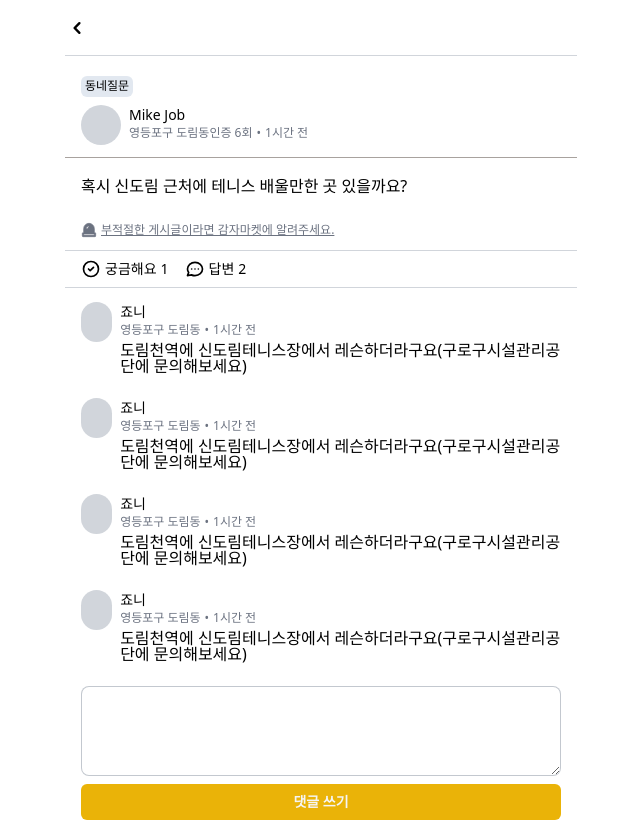
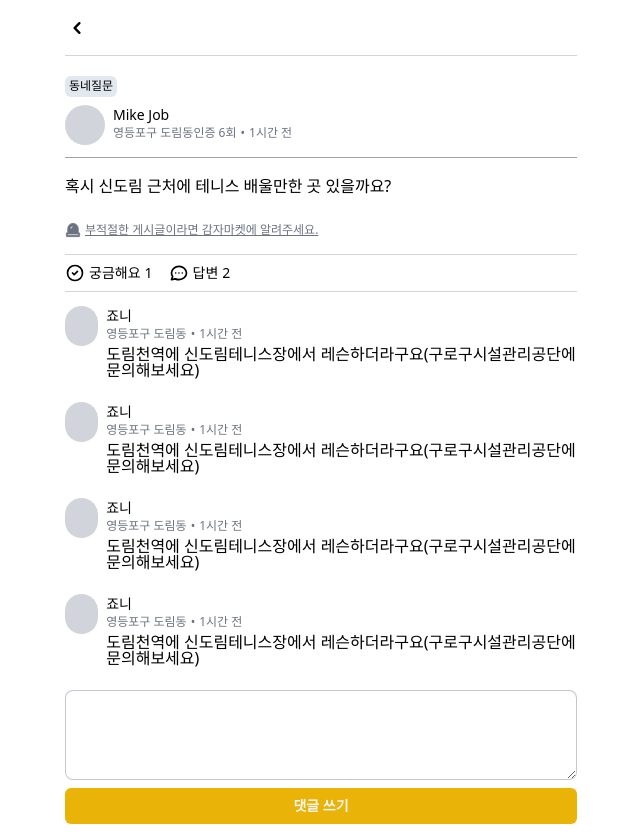
Before and after one commit to rnrudxo2872/market-c, a Next.js app: page /community/0 in a window 1280 px wide. Shown: the whole page, without its empty margins (319-959 px from the left). Built offline with nearby package versions, Linux system fonts and the light colour scheme.

Commit message:
communtiy - post stat 컴포넌트 추가(좋아요, 답변개수 등 표시 컴포넌트)

```diff
--- a/components/communityPost/index.tsx
+++ b/components/communityPost/index.tsx
@@ -1,6 +1,7 @@
 import Link from "next/link";
 import { memo } from "react";
 import { ICommunityPostProps } from "./interfaces";
+import PostStat from "./postStat";
 
 export default memo(function CommunityPost({
   id,
@@ -41,43 +42,8 @@ export default memo(function CommunityPost({
           </div>
         </div>
       </section>
-      <section className="flex gap-4 items-center px-4">
-        <div className="flex gap-1 items-center py-2">
-          <svg
-            className="w-5 h-5"
-            fill="none"
-            stroke="currentColor"
-            viewBox="0 0 24 24"
-            xmlns="http://www.w3.org/2000/svg"
-          >
-            <path
-              strokeLinecap="round"
-              strokeLinejoin="round"
-              strokeWidth="2"
-              d="M9 12l2 2 4-4m6 2a9 9 0 11-18 0 9 9 0 0118 0z"
-            ></path>
-          </svg>
-          <span className="text-sm">궁금해요</span>
-          <span className="text-sm">{like}</span>
-        </div>
-        <div className="flex gap-1 items-center">
-          <svg
-            className="w-5 h-5"
-            fill="none"
-            stroke="currentColor"
-            viewBox="0 0 24 24"
-            xmlns="http://www.w3.org/2000/svg"
-          >
-            <path
-              strokeLinecap="round"
-              strokeLinejoin="round"
-              strokeWidth="2"
-              d="M8 12h.01M12 12h.01M16 12h.01M21 12c0 4.418-4.03 8-9 8a9.863 9.863 0 01-4.255-.949L3 20l1.395-3.72C3.512 15.042 3 13.574 3 12c0-4.418 4.03-8 9-8s9 3.582 9 8z"
-            ></path>
-          </svg>
-          <span className="text-sm">답변하기</span>
-          <span className="text-sm">{comment}</span>
-        </div>
+      <section className="px-4">
+        <PostStat comment={comment} like={like} />
       </section>
     </div>
   );
--- /dev/null
+++ b/components/communityPost/postStat/index.tsx
@@ -0,0 +1,45 @@
+import { memo } from "react";
+import { IPostStatProps } from "./interfaces";
+
+export default memo(function PostStat({ comment, like }: IPostStatProps) {
+  return (
+    <section className="flex gap-4 items-center">
+      <div className="flex gap-1 items-center py-2">
+        <svg
+          className="w-5 h-5"
+          fill="none"
+          stroke="currentColor"
+          viewBox="0 0 24 24"
+          xmlns="http://www.w3.org/2000/svg"
+        >
+          <path
+            strokeLinecap="round"
+            strokeLinejoin="round"
+            strokeWidth="2"
+            d="M9 12l2 2 4-4m6 2a9 9 0 11-18 0 9 9 0 0118 0z"
+          ></path>
+        </svg>
+        <span className="text-sm">궁금해요</span>
+        <span className="text-sm">{like}</span>
+      </div>
+      <div className="flex gap-1 items-center">
+        <svg
+          className="w-5 h-5"
+          fill="none"
+          stroke="currentColor"
+          viewBox="0 0 24 24"
+          xmlns="http://www.w3.org/2000/svg"
+        >
+          <path
+            strokeLinecap="round"
+            strokeLinejoin="round"
+            strokeWidth="2"
+            d="M8 12h.01M12 12h.01M16 12h.01M21 12c0 4.418-4.03 8-9 8a9.863 9.863 0 01-4.255-.949L3 20l1.395-3.72C3.512 15.042 3 13.574 3 12c0-4.418 4.03-8 9-8s9 3.582 9 8z"
+          ></path>
+        </svg>
+        <span className="text-sm">답변</span>
+        <span className="text-sm">{comment}</span>
+      </div>
+    </section>
+  );
+});
--- /dev/null
+++ b/components/communityPost/postStat/interfaces.ts
@@ -0,0 +1,4 @@
+export interface IPostStatProps {
+  like: number;
+  comment: number;
+}
--- a/pages/community/[id].tsx
+++ b/pages/community/[id].tsx
@@ -1,5 +1,6 @@
 import { NextPage } from "next";
 import BaseBtn from "../../components/baseBtn";
+import PostStat from "../../components/communityPost/postStat";
 import Layout from "../../components/layout";
 
 const CommunityPostDetail: NextPage = () => {
@@ -7,13 +8,13 @@ const CommunityPostDetail: NextPage = () => {
     <Layout hasBackBtn>
       <div className="pt-5">
         <section className="flex flex-col">
-          <div className="flex mb-2 px-4">
+          <div className="flex mb-2 ">
             <span className="bg-slate-200 px-1 py-[0.15rem] rounded-md text-xs">
               동네질문
             </span>
           </div>
           <div>
-            <div className="flex gap-2 border-b border-stone-400 pb-3 px-4">
+            <div className="flex gap-2 border-b border-stone-400 pb-3 ">
               <div className="w-10 h-10 rounded-full bg-gray-300" />
               <div className="flex flex-col leading-none">
                 <span className="text-sm">Mike Job</span>
@@ -31,7 +32,7 @@ const CommunityPostDetail: NextPage = () => {
             </div>
           </div>
         </section>
-        <article className="p-4 space-y-6 border-b border-gray-300 pb-3">
+        <article className="py-4 space-y-6 border-b border-gray-300">
           <section>
             <p>혹시 신도림 근처에 테니스 배울만한 곳 있을까요?</p>
           </section>
@@ -51,48 +52,13 @@ const CommunityPostDetail: NextPage = () => {
             </span>
           </section>
         </article>
-        <section className="flex gap-4 items-center px-4 border-b border-gray-300">
-          <div className="flex gap-1 items-center py-2">
-            <svg
-              className="w-5 h-5"
-              fill="none"
-              stroke="currentColor"
-              viewBox="0 0 24 24"
-              xmlns="http://www.w3.org/2000/svg"
-            >
-              <path
-                strokeLinecap="round"
-                strokeLinejoin="round"
-                strokeWidth="2"
-                d="M9 12l2 2 4-4m6 2a9 9 0 11-18 0 9 9 0 0118 0z"
-              ></path>
-            </svg>
-            <span className="text-sm">궁금해요</span>
-            <span className="text-sm">{1}</span>
-          </div>
-          <div className="flex gap-1 items-center">
-            <svg
-              className="w-5 h-5"
-              fill="none"
-              stroke="currentColor"
-              viewBox="0 0 24 24"
-              xmlns="http://www.w3.org/2000/svg"
-            >
-              <path
-                strokeLinecap="round"
-                strokeLinejoin="round"
-                strokeWidth="2"
-                d="M8 12h.01M12 12h.01M16 12h.01M21 12c0 4.418-4.03 8-9 8a9.863 9.863 0 01-4.255-.949L3 20l1.395-3.72C3.512 15.042 3 13.574 3 12c0-4.418 4.03-8 9-8s9 3.582 9 8z"
-              ></path>
-            </svg>
-            <span className="text-sm">답변</span>
-            <span className="text-sm">{2}</span>
-          </div>
+        <section className="border-b border-gray-300">
+          <PostStat comment={2} like={1} />
         </section>
         <section className="pt-3.5">
           {[1, 1, 1, 1].map((_, index) => (
             <div key={index}>
-              <div className="flex gap-2 pb-6 px-4">
+              <div className="flex gap-2 pb-6 ">
                 <div className="w-10 h-10 rounded-full bg-gray-300" />
                 <div className="flex flex-col leading-none">
                   <span className="text-sm">죠니</span>
@@ -110,7 +76,7 @@ const CommunityPostDetail: NextPage = () => {
             </div>
           ))}
         </section>
-        <section className="flex flex-col gap-2 pb-4 px-4">
+        <section className="flex flex-col gap-2 pb-4 ">
           <textarea
             id="description"
             rows={3}
```
